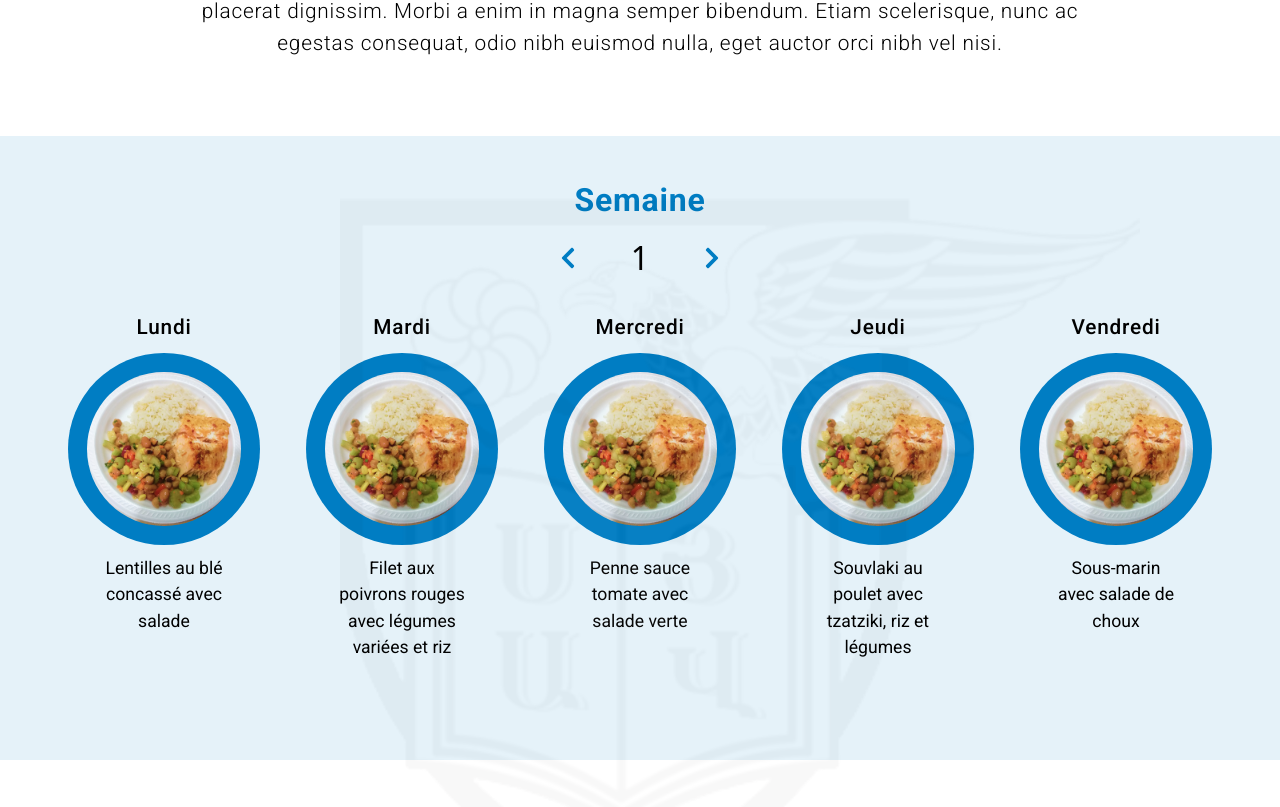
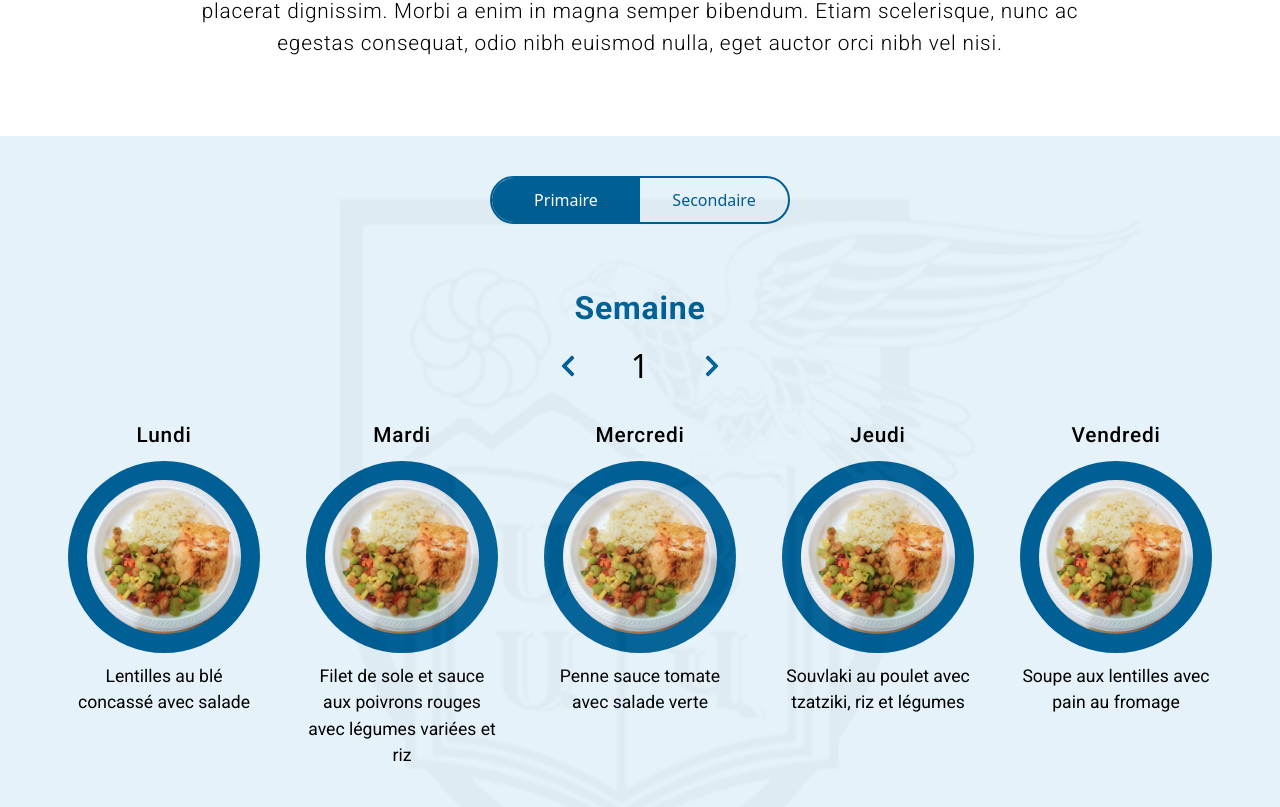
Before and after one commit to jameslegoff92/Sourp-Hagop, a Next.js app: page /agora in a window 1280 px wide. Shown: the part 873-1680 px from the top of the page. Built offline with nearby package versions, Linux system fonts and the light colour scheme.

Commit message:
Added toggle button for elementary and high school

```diff
--- a/components/ui/Menu.jsx
+++ b/components/ui/Menu.jsx
@@ -7,12 +7,55 @@ import { FaChevronLeft, FaChevronRight } from "react-icons/fa";
 // Data Structure for the Weeks
 const titles = ["Lundi", "Mardi", "Mercredi", "Jeudi", "Vendredi"];
 
+const primaireWeeks = [
+  {
+      id: 1,
+      circles: [
+          { description: "Lentilles au blé concassé avec salade" },
+          { description: "Filet de sole et sauce aux poivrons rouges avec légumes variées et riz" },
+          { description: "Penne sauce tomate avec salade verte" },
+          { description: "Souvlaki au poulet avec tzatziki, riz et légumes" },
+          { description: "Soupe aux lentilles avec pain au fromage" },
+      ],
+  },
+  {
+      id: 2,
+      circles: [
+          { description: "Pain de viande macaroni avec salade" },
+          { description: "Spaghetti bolognaise avec légumes" },
+          { description: "Haricots blanc et riz avec salade" },
+          { description: "Macaroni et fromage avec salade" },
+          { description: "Hamburger avec salade de choux" },
+      ],
+  },
+  {
+      id: 3,
+      circles: [
+          { description: "Poulet pilaf au blé concassé avec salade" },
+          { description: "Haricots verts avec viande hachée et riz" },
+          { description: "Rotini sauce à la viande avec salade" },
+          { description: "Saumon avec sauce aux herbes avec riz et légumes" },
+          { description: "Boulettes de viande et patate purée avec légumes" },
+      ],
+  },
+  {
+      id: 4,
+      circles: [
+          { description: "poulet et riz mexicain avec légumes" },
+          { description: "Macaroni sauce rosée avec salade" },
+          { description: "Pâté chinois avec salade" },
+          { description: "Macédoine carotte et pois verts avec riz" },
+          { description: "Burger de poitrine de poulet avec salade" },
+      ],
+  },
+];
+
 const weeks = [
     {
         id: 1,
         circles: [
             { description: "Lentilles au blé concassé avec salade" },
-            { description: "Filet aux poivrons rouges avec légumes variées et riz" },
+            { description: "Filet de sole et sauce aux poivrons rouges avec légumes variées et riz" },
             { description: "Penne sauce tomate avec salade verte" },
             { description: "Souvlaki au poulet avec tzatziki, riz et légumes" },
             { description: "Sous-marin avec salade de choux" },
@@ -23,7 +66,7 @@ const weeks = [
         circles: [
             { description: "Pain de viande macaroni avec salade" },
             { description: "Sandwich au jambon et fromage avec soupe" },
-            { description: "Haricots blanc riz avec salade" },
+            { description: "Haricots blanc et riz avec salade" },
             { description: "Manicotti avec salade" },
             { description: "Hamburger avec salade de choux" },
         ],
@@ -52,12 +95,35 @@ const weeks = [
 
 // CSS for the Main Background Container
 const BackgroundContainer = styled.div`
-  background-color: var(--secondary-color); /* Pale blue background */
+  background-color: var(--secondary-color);
   padding: 40px 100px 100px;
   margin-top: 6%;
   display: flex;
   flex-direction: column;
   align-items: center;
+`;
+
+// CSS for the Toggle Container
+const ToggleContainer = styled.div`
+  display: flex;
+  border: 2px solid #006096;
+  border-radius: 50px;
+  overflow: hidden;
+  width: 300px;
+  margin-bottom: 60px;
+`;
+
+const ToggleButton = styled.button`
+  flex: 1;
+  padding: 10px 0;
+  border: none;
+  outline: none;
+  background-color: ${({ active }) => (active ? "#006096" : "transparent")};
+  color: ${({ active }) => (active ? "#ffffff" : "#006096")};
+  font-weight: 500;
+  cursor: pointer;
+  transition: all 0.3s ease;
+
 `;
 
 // CSS for the Week List Container
@@ -86,7 +152,7 @@ const WeekItem = styled(motion.div)`
 const ChevronButton = styled.button`
   background: none;
   border: none;
-  color: var(--primary-color);
+  color: var(--secondary-darkcolor);
   font-size: 1.5rem;
   cursor: pointer;
 `;
@@ -117,7 +183,7 @@ const CircleWrapper = styled.div`
 `;
 
 const CircleItem = styled(motion.div)`
-  background-color: var(--primary-color);
+  background-color: var(--secondary-darkcolor);
   color: white;
   width: 15vw;
   height: 15vw;
@@ -143,9 +209,11 @@ const CircleImage = styled.img`
 `;
 
 const CircleDescription = styled(Typography)`
-  text-align: center;
+  text-align: center;  // This keeps the text centered horizontally
   margin-top: 10px;
+  width: 150%; // Increase the width to make the description wider
 `;
+
 
 const DaysContainer = styled.div`
   display: flex;
@@ -220,6 +288,7 @@ const slideVariants = {
 const Menu = () => {
     const [currentWeek, setCurrentWeek] = useState(0);
     const [direction, setDirection] = useState(0);
+    const [menuType, setMenuType] = useState("secondary");
 
     const handleNext = () => {
         setDirection(1);
@@ -231,9 +300,29 @@ const Menu = () => {
         setCurrentWeek((prev) => (prev === 0 ? weeks.length - 1 : prev - 1));
     };
 
+    const getCurrentWeeks = () => {
+      return menuType === "secondary" ? primaireWeeks : weeks;
+    };
+
     return (
         <BackgroundContainer>
-            <Typography as="h4" type="h4" color="primary">
+            {/* Toggle Button */}
+            <ToggleContainer>
+                <ToggleButton
+                    active={menuType === "secondary"}
+                    onClick={() => setMenuType("secondary")}
+                >
+                    Primaire
+                </ToggleButton>
+                <ToggleButton
+                    active={menuType === "elementary"}
+                    onClick={() => setMenuType("elementary")}
+                >
+                    Secondaire
+                </ToggleButton>
+            </ToggleContainer>
+
+            <Typography as="h4" type="h4" color="seondaryDark">
                 Semaine
             </Typography>
 
@@ -243,7 +332,7 @@ const Menu = () => {
                 </ChevronButton>
 
                 <WeekItem
-                    key={weeks[currentWeek].id}
+                    key={getCurrentWeeks()[currentWeek].id}
                     custom={direction}
                     variants={slideVariants}
                     initial="enter"
@@ -251,7 +340,7 @@ const Menu = () => {
                     exit="exit"
                     transition={{ duration: 0.3 }}
                 >
-                    {weeks[currentWeek].id}
+                    {getCurrentWeeks()[currentWeek].id}
                 </WeekItem>
 
                 <ChevronButton onClick={handleNext}>
@@ -271,7 +360,7 @@ const Menu = () => {
 
                 {/* Circle Container */}
                 <CircleContainer key={currentWeek}>
-                    {weeks[currentWeek].circles.map((circle, index) => (
+                    {getCurrentWeeks()[currentWeek].circles.map((circle, index) => (
                         <CircleWrapper key={index}>
                             <DayItemMobile as="p" type="p">{titles[index]}</DayItemMobile>
                             <a href="../images/menu/fish-menu.jpg" target="_blank" rel="noopener noreferrer">
```
